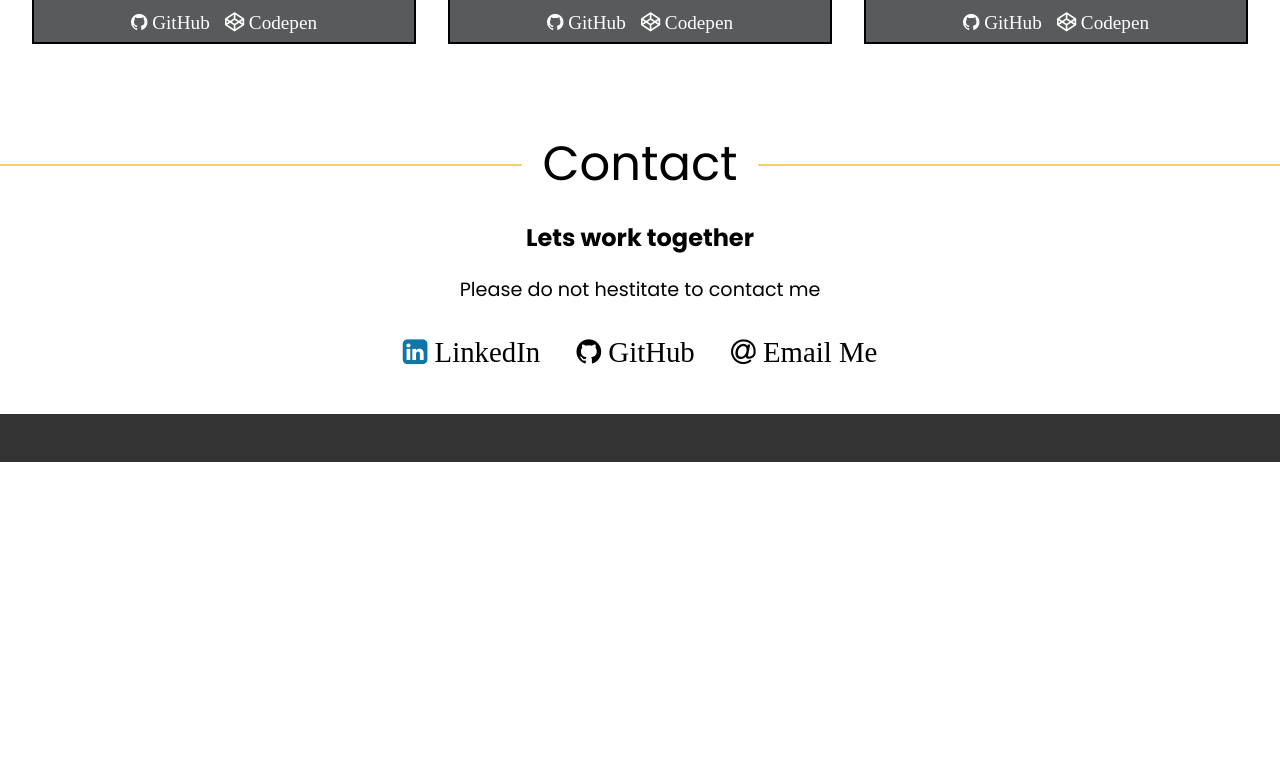
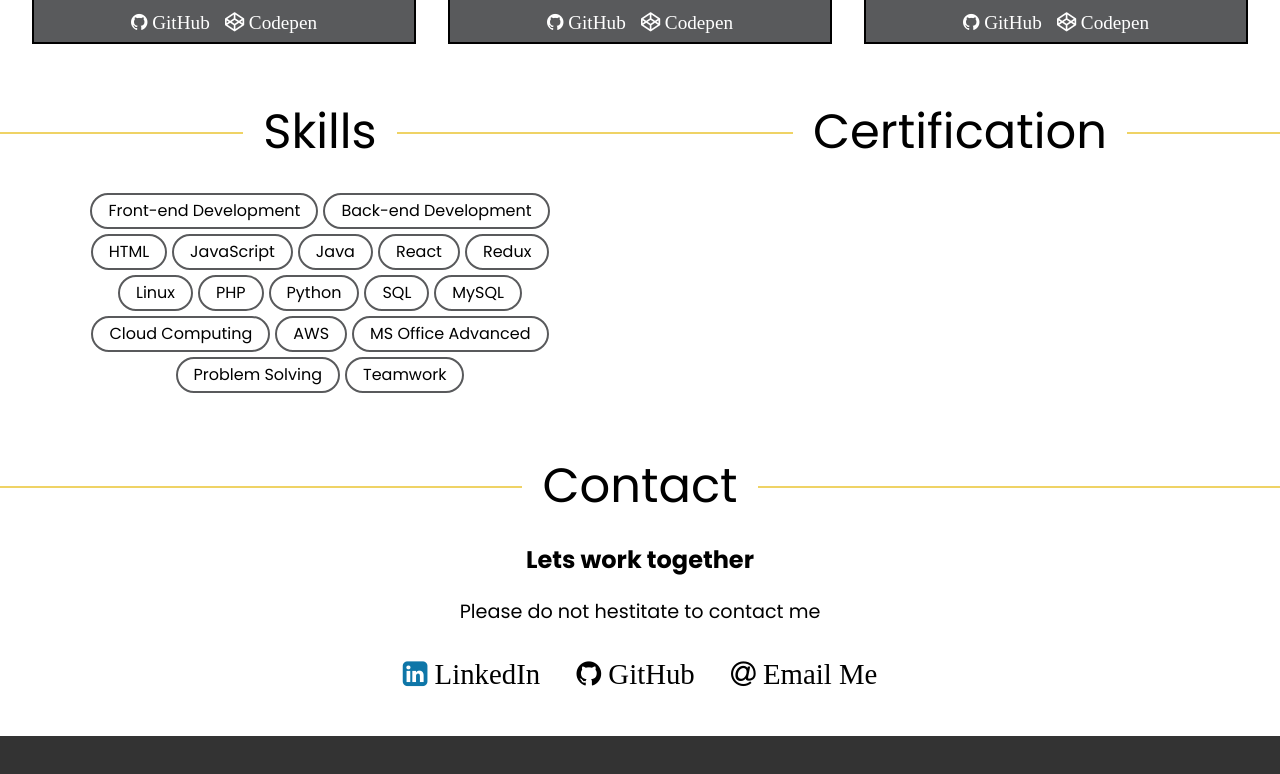
Before and after one commit to Larney11/personal-portfolio, a website: page index.html in a window 1280 px wide. Shown: the part 1084-1858 px from the top of the page. Before the commit the page ends 1546 px from the top, so only its background shows below. Drawn offline with nearby package versions, Linux system fonts and the light colour scheme.

Commit message:
Skills section added

```diff
--- a/css/styles.css
+++ b/css/styles.css
@@ -159,6 +159,53 @@ body {
   color: var(--yellow);
 }
 
+/* ----- Skills ----- */
+.grid-col-two {
+  display: grid;
+  grid-template-columns: 1fr 1fr;
+  /* grid-gap: 2rem; */
+}
+
+@media(max-width: 1000px) {
+  .grid-col-two {
+    grid-template-columns: 1fr;
+  }
+}
+
+@media(max-width: 800px) {
+  .grid-col-two {
+    grid-template-columns: 1fr;
+  }
+}
+
+.tag-box-container {
+  display: flex;
+  flex-wrap: wrap;
+  justify-content: center;
+  align-items: center;
+  margin: 0 auto;
+  padding-bottom: 5px;
+  padding-right: 5px;
+  width: 75%;
+}
+
+.tag-box {
+  border: black 1px solid;
+  margin: 5px;
+  margin-bottom: 0;
+  margin-right: 0;
+  padding-left: 1rem;
+  padding-right: 1rem;
+  border: var(--grey) 2px solid;
+  color: black;
+  line-height: 2rem;
+  border-radius: 2rem;
+}
+
+.tag-box:hover {
+  border: var(--yellow) 2px solid;
+}
+
 
 /* ----- Contact ----- */
 #contact {
--- a/index.html
+++ b/index.html
@@ -112,7 +112,76 @@
       </div>
     </section>
 
-    <!-- section: contact-->
+    <!-- section: skills -->
+    <div class="grid-col-two">
+
+      <section id="skills">
+
+        <h2 class="section-header"><span>Skills</span></h2>
+        <div class="tag-box-container">
+
+          <div class="tag-box">
+            Front-end Development
+          </div>
+          <div class="tag-box">
+            Back-end Development
+          </div>
+          <div class="tag-box">
+            HTML
+          </div>
+          <div class="tag-box">
+            JavaScript
+          </div>
+          <div class="tag-box">
+            Java
+          </div>
+          <div class="tag-box">
+            React
+          </div>
+          <div class="tag-box">
+            Redux
+          </div>
+          <div class="tag-box">
+            Linux
+          </div>
+          <div class="tag-box">
+            PHP
+          </div>
+          <div class="tag-box">
+            Python
+          </div>
+          <div class="tag-box">
+            SQL
+          </div>
+          <div class="tag-box">
+            MySQL
+          </div>
+          <div class="tag-box">
+            Cloud Computing
+          </div>
+          <div class="tag-box">
+            AWS
+          </div>
+          <div class="tag-box">
+            MS Office Advanced
+          </div>
+          <div class="tag-box">
+            Problem Solving
+          </div>
+          <div class="tag-box">
+            Teamwork
+          </div>
+        </div>
+      </section>
+
+      <section id="certification">
+        <h2 class="section-header"><span>Certification</span></h2>
+
+      </section>
+    </div>
+
+
+    <!-- section: contact -->
     <section id="contact">
 
       <h2 class="section-header"><span>Contact</span></h2>
```
